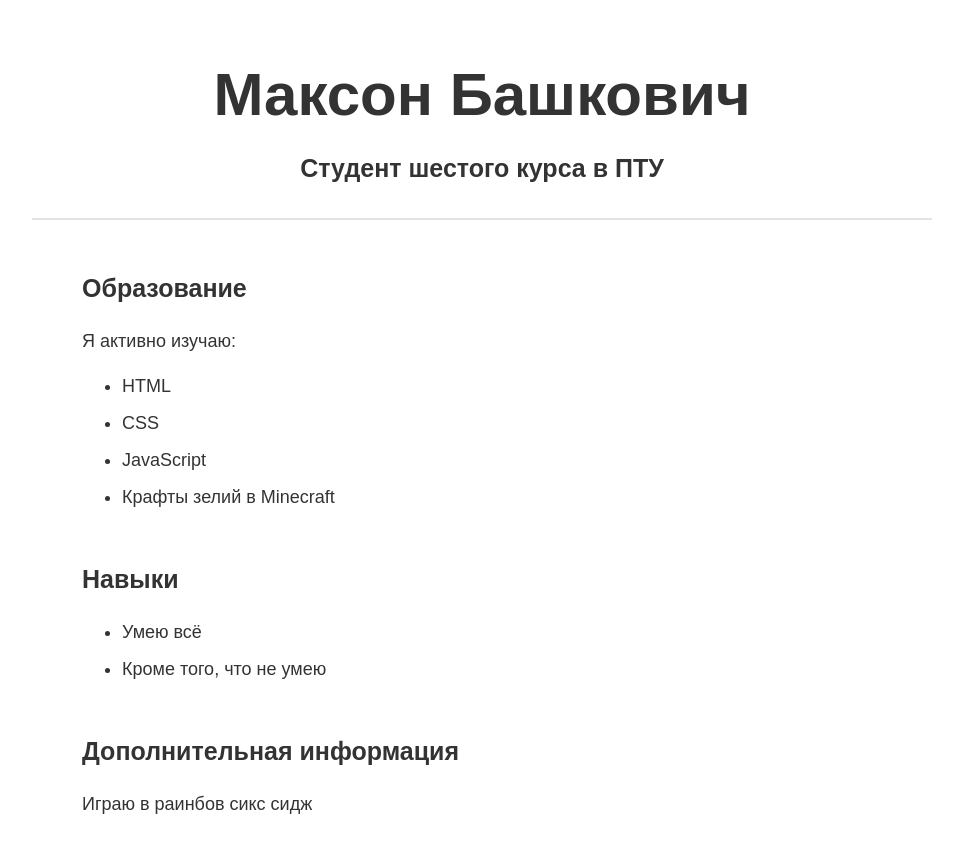
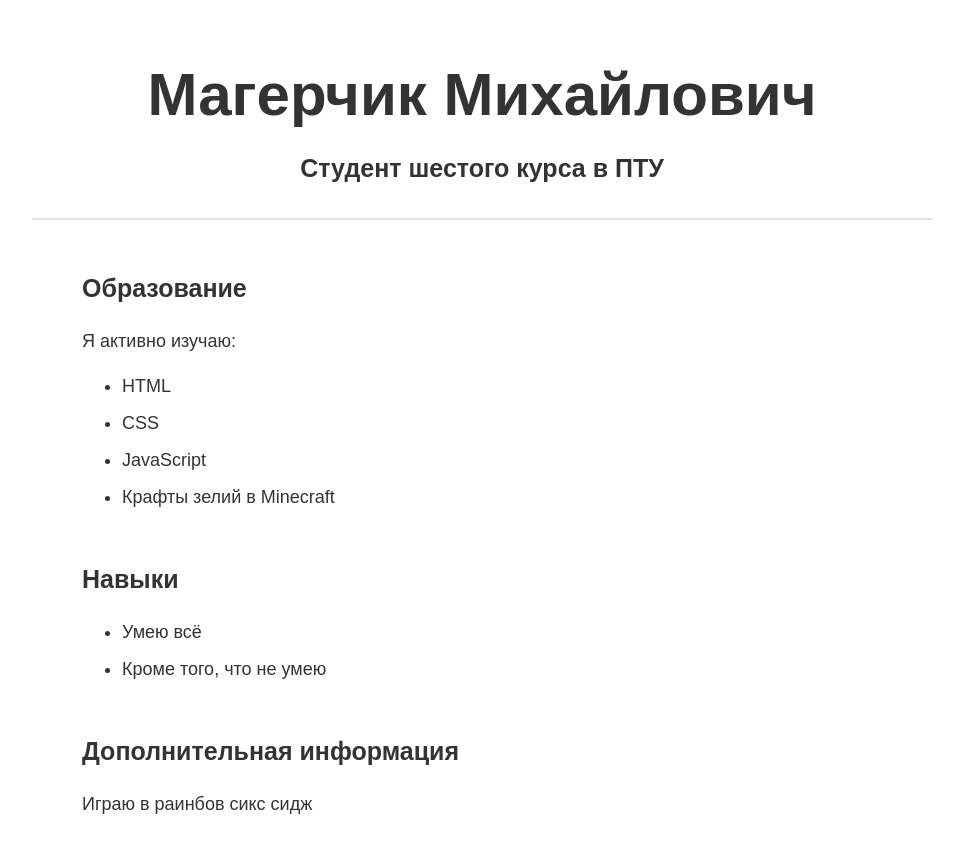
Before and after one commit to LoyWeeRey/LoyWeeRey.github.io, a plain HTML site: page index.html in a window 1280 px wide. Shown: the whole page, without its empty margins (158-1121 px from the left). Drawn offline with Linux system fonts and the light colour scheme.

Commit message:
Update index.html

```diff
--- a/index.html
+++ b/index.html
@@ -9,7 +9,7 @@
   <body>
     <main>
       <!-- BEGIN (write your solution here) -->
-      <h1>Максон Башкович</h1>
+      <h1>Магерчик Михайлович</h1>
       <h2>Студент шестого курса в ПТУ</h2>
       <section>
         <h2>Образование</h2>
```
